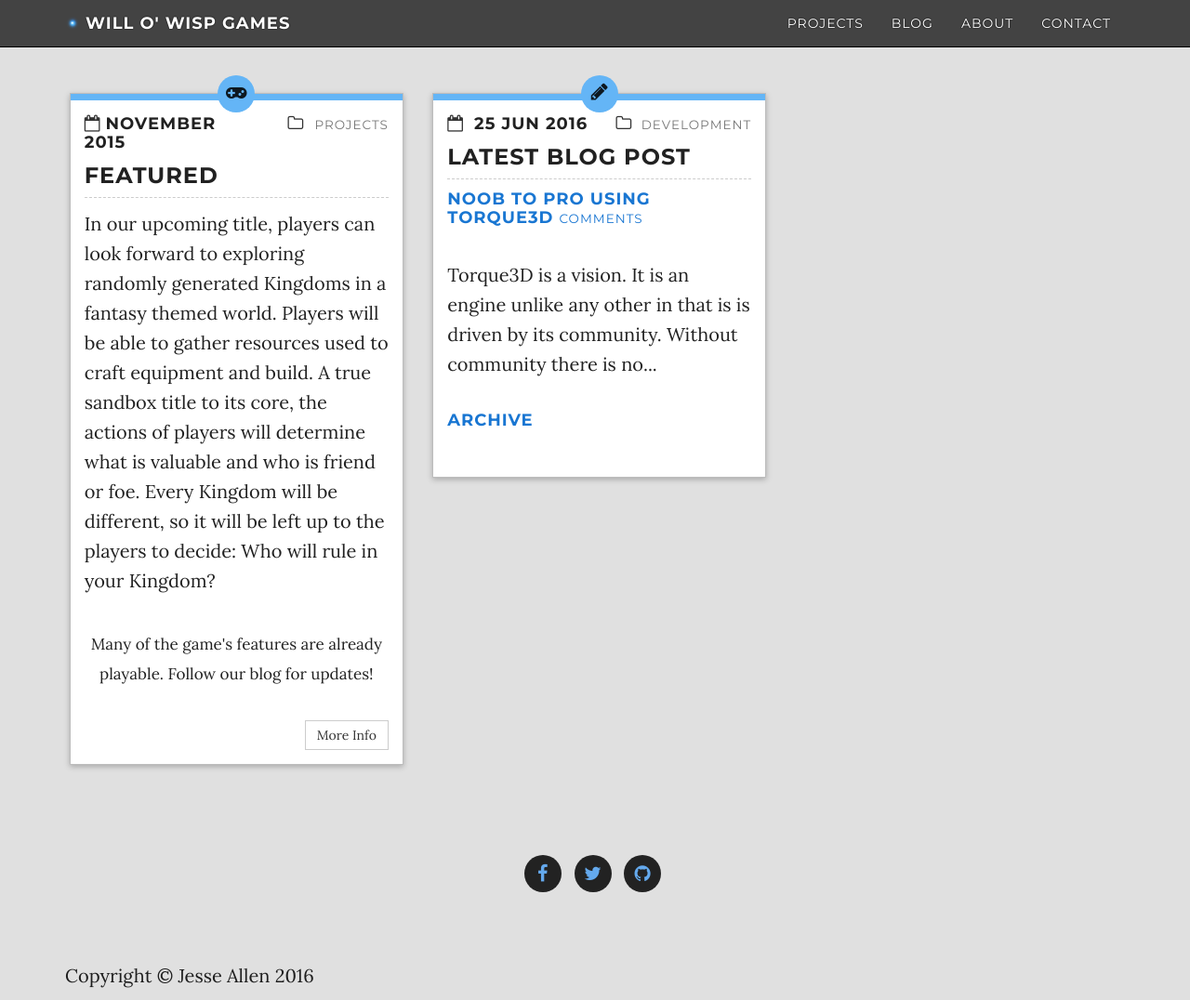
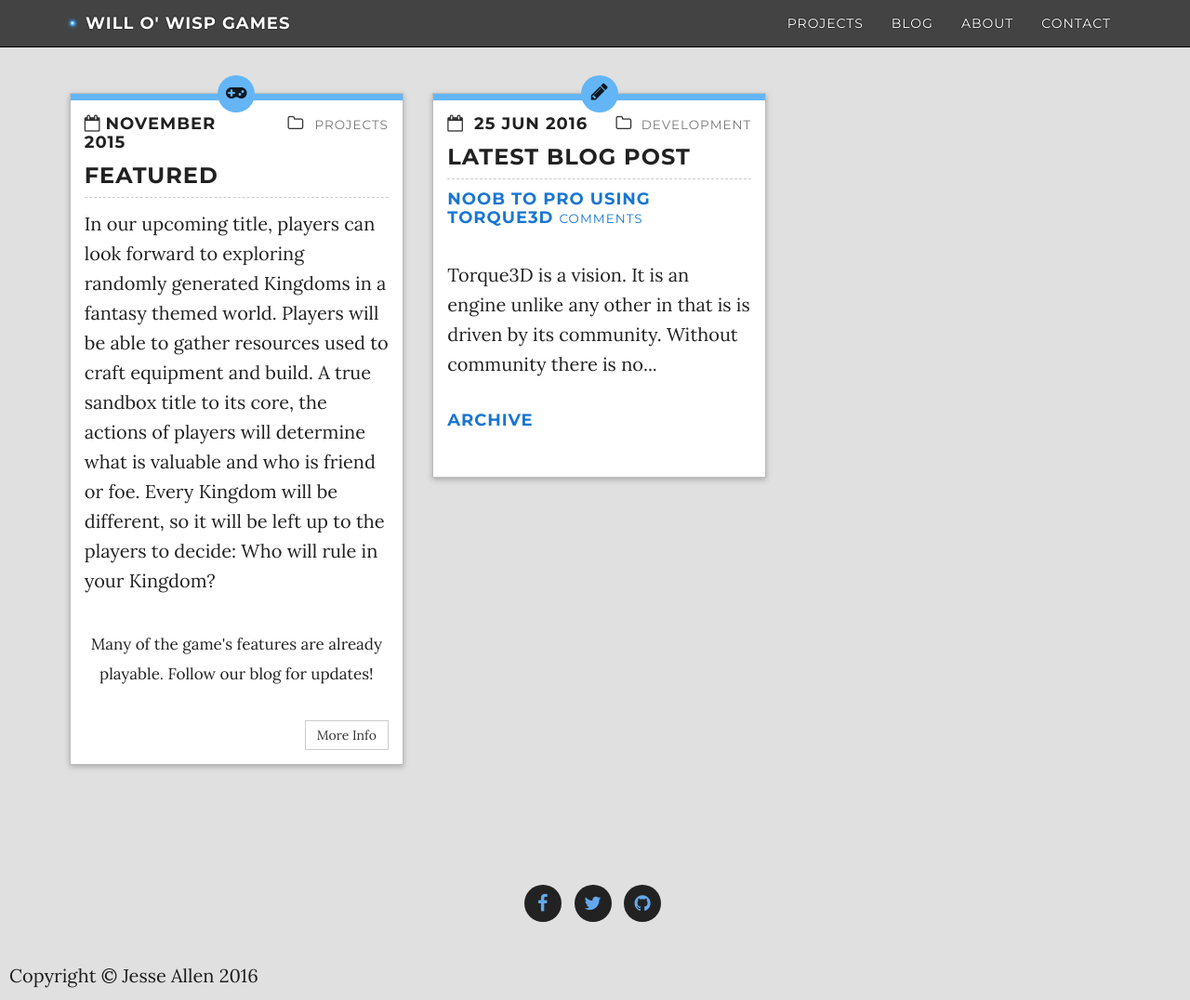
Before and after one commit to WilloWispGames/WilloWispGames.github.io, a Jekyll site: the page built from index.html, in a window 1280 px wide and 1076 px high. Shown: the whole window at 93% size. Built offline with Jekyll 4.4.1, drawn with Linux system fonts in a browser that asks for light colours; nearby versions of some CDN libraries; comment, search, counter and statistics services are not loaded.

Commit message:
Update footer.html

```diff
--- a/_includes/footer.html
+++ b/_includes/footer.html
@@ -5,13 +5,13 @@
 
     {% include social-buttons.html %}
 
-    <p><br><br></p>
+    <p><br></p>
 
-    <div class="container text-center">
+    <!--div class="container text-center"-->
+
         <p>Copyright &copy; {{ site.author }} {{ site.time | date: "%Y" }}</p>
-    </div>
+
+    <!--/div-->
 </footer>
 
-<p><br><br><br><br><br><br></p>
-
 <!-- Footer End -->
```
